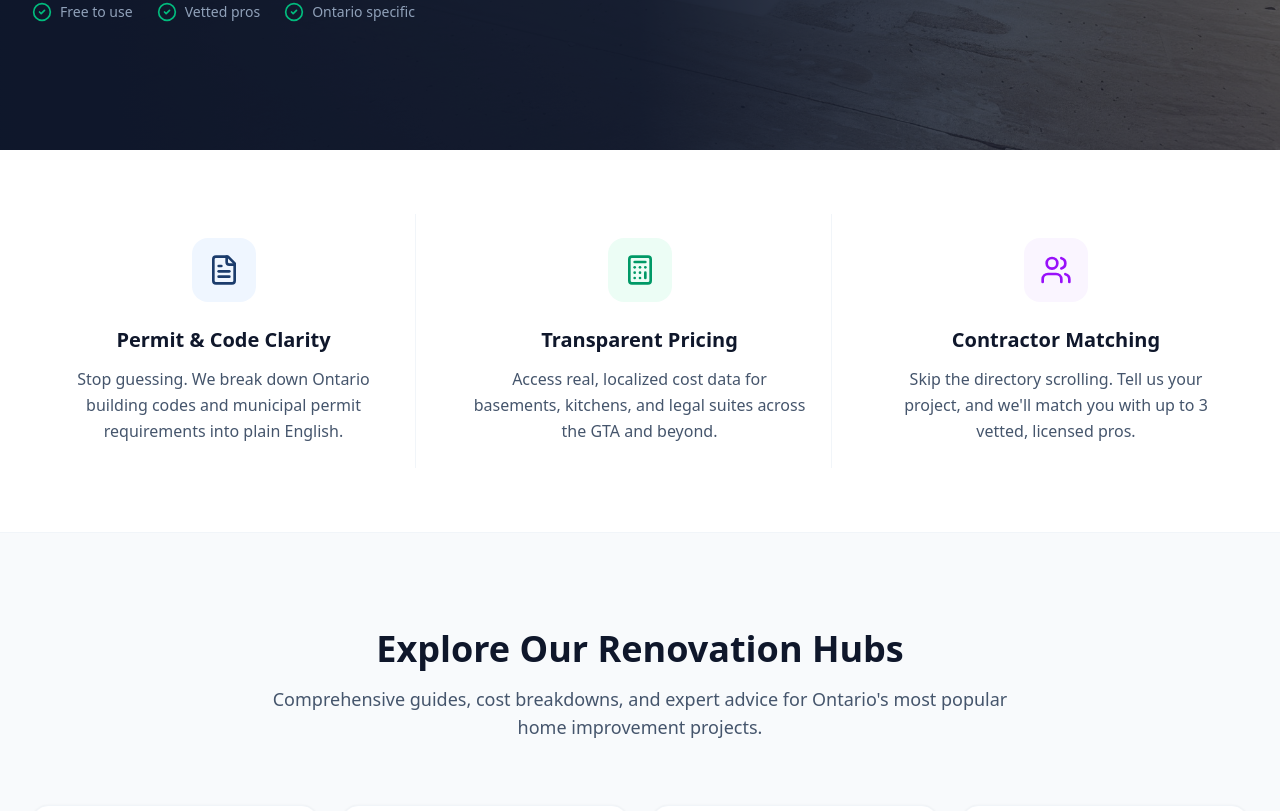
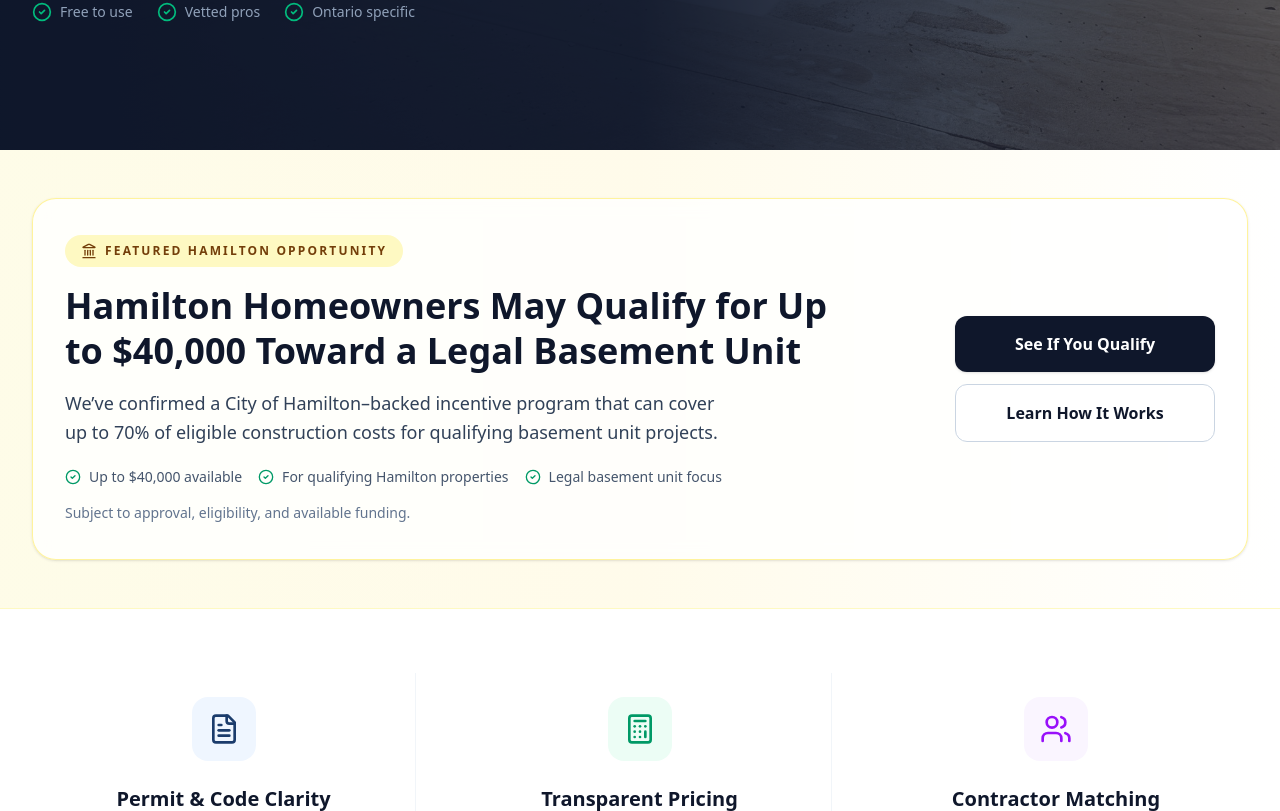
Before and after one commit to mapsforfield/ontarioreno, a React (Vite) app: page / in a window 1280 px wide. Shown: the part 729-1540 px from the top of the page. Built offline with nearby package versions, Linux system fonts and the light colour scheme.

Commit message:
Update Home.tsx

```diff
--- a/src/pages/Home.tsx
+++ b/src/pages/Home.tsx
@@ -1,5 +1,18 @@
 import { Link } from 'react-router-dom';
-import { ShieldCheck, FileText, Calculator, Users, ArrowRight, CheckCircle2, ChevronDown, Hammer, Home as HomeIcon, PaintBucket, Bath } from 'lucide-react';
+import {
+  ShieldCheck,
+  FileText,
+  Calculator,
+  Users,
+  ArrowRight,
+  CheckCircle2,
+  ChevronDown,
+  Hammer,
+  Home as HomeIcon,
+  PaintBucket,
+  Bath,
+  Landmark,
+} from 'lucide-react';
 import { useState } from 'react';
 import { cn } from '../lib/utils';
 
@@ -54,9 +67,74 @@ export default function Home() {
           </div>
 
           <div className="mt-12 flex items-center gap-6 text-sm text-slate-400 font-medium">
-            <div className="flex items-center gap-2"><CheckCircle2 className="w-5 h-5 text-emerald-500" /> Free to use</div>
-            <div className="flex items-center gap-2"><CheckCircle2 className="w-5 h-5 text-emerald-500" /> Vetted pros</div>
-            <div className="flex items-center gap-2"><CheckCircle2 className="w-5 h-5 text-emerald-500" /> Ontario specific</div>
+            <div className="flex items-center gap-2">
+              <CheckCircle2 className="w-5 h-5 text-emerald-500" /> Free to use
+            </div>
+            <div className="flex items-center gap-2">
+              <CheckCircle2 className="w-5 h-5 text-emerald-500" /> Vetted pros
+            </div>
+            <div className="flex items-center gap-2">
+              <CheckCircle2 className="w-5 h-5 text-emerald-500" /> Ontario specific
+            </div>
+          </div>
+        </div>
+      </section>
+
+      {/* Featured Grant Opportunity */}
+      <section className="border-b border-yellow-100 bg-gradient-to-r from-yellow-50 via-amber-50 to-white">
+        <div className="max-w-7xl mx-auto px-4 sm:px-6 lg:px-8 py-10 md:py-12">
+          <div className="rounded-3xl border border-yellow-200/80 bg-white/80 backdrop-blur-sm shadow-sm px-6 py-8 md:px-8 md:py-9">
+            <div className="flex flex-col lg:flex-row lg:items-center lg:justify-between gap-8">
+              <div className="max-w-3xl">
+                <div className="inline-flex items-center gap-2 rounded-full bg-yellow-100 text-yellow-900 px-4 py-2 text-xs font-bold uppercase tracking-[0.18em]">
+                  <Landmark className="w-4 h-4" />
+                  Featured Hamilton Opportunity
+                </div>
+
+                <h2 className="mt-4 text-2xl md:text-4xl font-bold text-slate-900 leading-tight">
+                  Hamilton Homeowners May Qualify for Up to $40,000 Toward a Legal Basement Unit
+                </h2>
+
+                <p className="mt-4 text-base md:text-lg text-slate-700 leading-relaxed max-w-2xl">
+                  We’ve confirmed a City of Hamilton–backed incentive program that can cover up to 70% of eligible construction costs for qualifying basement unit projects.
+                </p>
+
+                <div className="mt-5 flex flex-wrap items-center gap-4 text-sm font-medium text-slate-600">
+                  <span className="inline-flex items-center gap-2">
+                    <CheckCircle2 className="w-4 h-4 text-emerald-600" />
+                    Up to $40,000 available
+                  </span>
+                  <span className="inline-flex items-center gap-2">
+                    <CheckCircle2 className="w-4 h-4 text-emerald-600" />
+                    For qualifying Hamilton properties
+                  </span>
+                  <span className="inline-flex items-center gap-2">
+                    <CheckCircle2 className="w-4 h-4 text-emerald-600" />
+                    Legal basement unit focus
+                  </span>
+                </div>
+
+                <p className="mt-4 text-xs md:text-sm text-slate-500">
+                  Subject to approval, eligibility, and available funding.
+                </p>
+              </div>
+
+              <div className="flex flex-col sm:flex-row lg:flex-col gap-3 lg:min-w-[260px]">
+                <Link
+                  to="/hamilton-basement-grant"
+                  className="inline-flex items-center justify-center rounded-xl bg-slate-900 hover:bg-slate-800 text-white px-6 py-4 font-semibold transition-all shadow-sm"
+                >
+                  See If You Qualify
+                </Link>
+
+                <Link
+                  to="/hamilton-grant-guide"
+                  className="inline-flex items-center justify-center rounded-xl border border-slate-300 bg-white hover:bg-slate-50 text-slate-900 px-6 py-4 font-semibold transition-all"
+                >
+                  Learn How It Works
+                </Link>
+              </div>
+            </div>
           </div>
         </div>
       </section>
@@ -70,21 +148,27 @@ export default function Home() {
                 <FileText className="w-8 h-8" />
               </div>
               <h3 className="text-xl font-bold text-slate-900 mb-3">Permit & Code Clarity</h3>
-              <p className="text-slate-600 leading-relaxed">Stop guessing. We break down Ontario building codes and municipal permit requirements into plain English.</p>
+              <p className="text-slate-600 leading-relaxed">
+                Stop guessing. We break down Ontario building codes and municipal permit requirements into plain English.
+              </p>
             </div>
             <div className="p-6">
               <div className="mx-auto w-16 h-16 bg-emerald-50 text-emerald-600 rounded-2xl flex items-center justify-center mb-6">
                 <Calculator className="w-8 h-8" />
               </div>
               <h3 className="text-xl font-bold text-slate-900 mb-3">Transparent Pricing</h3>
-              <p className="text-slate-600 leading-relaxed">Access real, localized cost data for basements, kitchens, and legal suites across the GTA and beyond.</p>
+              <p className="text-slate-600 leading-relaxed">
+                Access real, localized cost data for basements, kitchens, and legal suites across the GTA and beyond.
+              </p>
             </div>
             <div className="p-6">
               <div className="mx-auto w-16 h-16 bg-purple-50 text-purple-600 rounded-2xl flex items-center justify-center mb-6">
                 <Users className="w-8 h-8" />
               </div>
               <h3 className="text-xl font-bold text-slate-900 mb-3">Contractor Matching</h3>
-              <p className="text-slate-600 leading-relaxed">Skip the directory scrolling. Tell us your project, and we'll match you with up to 3 vetted, licensed pros.</p>
+              <p className="text-slate-600 leading-relaxed">
+                Skip the directory scrolling. Tell us your project, and we'll match you with up to 3 vetted, licensed pros.
+              </p>
             </div>
           </div>
         </div>
@@ -95,53 +179,59 @@ export default function Home() {
         <div className="max-w-7xl mx-auto px-4 sm:px-6 lg:px-8">
           <div className="text-center max-w-3xl mx-auto mb-16">
             <h2 className="text-3xl md:text-4xl font-bold text-slate-900 mb-4">Explore Our Renovation Hubs</h2>
-            <p className="text-lg text-slate-600">Comprehensive guides, cost breakdowns, and expert advice for Ontario's most popular home improvement projects.</p>
+            <p className="text-lg text-slate-600">
+              Comprehensive guides, cost breakdowns, and expert advice for Ontario's most popular home improvement projects.
+            </p>
           </div>
 
           <div className="grid grid-cols-1 md:grid-cols-2 lg:grid-cols-4 gap-6">
-            {/* Category Card 1 */}
             <Link to="/basements" className="group bg-white rounded-2xl p-6 shadow-sm hover:shadow-xl transition-all border border-slate-100 flex flex-col h-full">
               <div className="w-12 h-12 bg-slate-100 text-slate-700 rounded-xl flex items-center justify-center mb-6 group-hover:bg-[#1B3C6C] group-hover:text-white transition-colors">
                 <HomeIcon className="w-6 h-6" />
               </div>
               <h3 className="text-xl font-bold text-slate-900 mb-2">Basement Finishing</h3>
-              <p className="text-slate-600 text-sm mb-6 flex-grow">From framing to flooring, understand the costs and process of finishing your Ontario basement.</p>
+              <p className="text-slate-600 text-sm mb-6 flex-grow">
+                From framing to flooring, understand the costs and process of finishing your Ontario basement.
+              </p>
               <div className="flex items-center text-[#1B3C6C] font-semibold text-sm mt-auto">
                 Explore Hub <ArrowRight className="w-4 h-4 ml-1 group-hover:translate-x-1 transition-transform" />
               </div>
             </Link>
 
-            {/* Category Card 2 */}
             <Link to="/legal-suites" className="group bg-white rounded-2xl p-6 shadow-sm hover:shadow-xl transition-all border border-slate-100 flex flex-col h-full">
               <div className="w-12 h-12 bg-slate-100 text-slate-700 rounded-xl flex items-center justify-center mb-6 group-hover:bg-[#1B3C6C] group-hover:text-white transition-colors">
                 <ShieldCheck className="w-6 h-6" />
               </div>
               <h3 className="text-xl font-bold text-slate-900 mb-2">Legal Secondary Suites</h3>
-              <p className="text-slate-600 text-sm mb-6 flex-grow">Navigate zoning, fire separation, and municipal requirements to build a legal income suite.</p>
+              <p className="text-slate-600 text-sm mb-6 flex-grow">
+                Navigate zoning, fire separation, and municipal requirements to build a legal income suite.
+              </p>
               <div className="flex items-center text-[#1B3C6C] font-semibold text-sm mt-auto">
                 Explore Hub <ArrowRight className="w-4 h-4 ml-1 group-hover:translate-x-1 transition-transform" />
               </div>
             </Link>
 
-            {/* Category Card 3 */}
             <Link to="#" className="group bg-white rounded-2xl p-6 shadow-sm hover:shadow-xl transition-all border border-slate-100 flex flex-col h-full">
               <div className="w-12 h-12 bg-slate-100 text-slate-700 rounded-xl flex items-center justify-center mb-6 group-hover:bg-[#1B3C6C] group-hover:text-white transition-colors">
                 <PaintBucket className="w-6 h-6" />
               </div>
               <h3 className="text-xl font-bold text-slate-900 mb-2">Kitchen Renovations</h3>
-              <p className="text-slate-600 text-sm mb-6 flex-grow">Budgeting for cabinets, countertops, and layouts. Find the right team for the heart of your home.</p>
+              <p className="text-slate-600 text-sm mb-6 flex-grow">
+                Budgeting for cabinets, countertops, and layouts. Find the right team for the heart of your home.
+              </p>
               <div className="flex items-center text-[#1B3C6C] font-semibold text-sm mt-auto">
                 Explore Hub <ArrowRight className="w-4 h-4 ml-1 group-hover:translate-x-1 transition-transform" />
               </div>
             </Link>
 
-            {/* Category Card 4 */}
             <Link to="#" className="group bg-white rounded-2xl p-6 shadow-sm hover:shadow-xl transition-all border border-slate-100 flex flex-col h-full">
               <div className="w-12 h-12 bg-slate-100 text-slate-700 rounded-xl flex items-center justify-center mb-6 group-hover:bg-[#1B3C6C] group-hover:text-white transition-colors">
                 <Bath className="w-6 h-6" />
               </div>
               <h3 className="text-xl font-bold text-slate-900 mb-2">Bathroom Remodels</h3>
-              <p className="text-slate-600 text-sm mb-6 flex-grow">Waterproofing, plumbing, and tile costs. Learn what to expect before you start demo day.</p>
+              <p className="text-slate-600 text-sm mb-6 flex-grow">
+                Waterproofing, plumbing, and tile costs. Learn what to expect before you start demo day.
+              </p>
               <div className="flex items-center text-[#1B3C6C] font-semibold text-sm mt-auto">
                 Explore Hub <ArrowRight className="w-4 h-4 ml-1 group-hover:translate-x-1 transition-transform" />
               </div>
@@ -161,9 +251,15 @@ export default function Home() {
                 Stop guessing on pricing. Download our comprehensive PDF guide breaking down average costs for basements, kitchens, and legal suites across 15+ Ontario cities.
               </p>
               <ul className="space-y-3 mb-8">
-                <li className="flex items-center gap-3"><CheckCircle2 className="w-5 h-5 text-blue-300" /> Material vs. Labor breakdowns</li>
-                <li className="flex items-center gap-3"><CheckCircle2 className="w-5 h-5 text-blue-300" /> Permit fee estimates by municipality</li>
-                <li className="flex items-center gap-3"><CheckCircle2 className="w-5 h-5 text-blue-300" /> Red flags to watch out for in quotes</li>
+                <li className="flex items-center gap-3">
+                  <CheckCircle2 className="w-5 h-5 text-blue-300" /> Material vs. Labor breakdowns
+                </li>
+                <li className="flex items-center gap-3">
+                  <CheckCircle2 className="w-5 h-5 text-blue-300" /> Permit fee estimates by municipality
+                </li>
+                <li className="flex items-center gap-3">
+                  <CheckCircle2 className="w-5 h-5 text-blue-300" /> Red flags to watch out for in quotes
+                </li>
               </ul>
             </div>
             <div className="lg:w-5/12 w-full">
@@ -173,11 +269,19 @@ export default function Home() {
                 <form className="space-y-4" onSubmit={(e) => e.preventDefault()}>
                   <div>
                     <label className="block text-sm font-medium text-slate-700 mb-1">First Name</label>
-                    <input type="text" className="w-full px-4 py-3 rounded-xl border border-slate-200 focus:ring-2 focus:ring-blue-600 focus:border-transparent outline-none transition-all" placeholder="John" />
+                    <input
+                      type="text"
+                      className="w-full px-4 py-3 rounded-xl border border-slate-200 focus:ring-2 focus:ring-blue-600 focus:border-transparent outline-none transition-all"
+                      placeholder="John"
+                    />
                   </div>
                   <div>
                     <label className="block text-sm font-medium text-slate-700 mb-1">Email Address</label>
-                    <input type="email" className="w-full px-4 py-3 rounded-xl border border-slate-200 focus:ring-2 focus:ring-blue-600 focus:border-transparent outline-none transition-all" placeholder="john@example.com" />
+                    <input
+                      type="email"
+                      className="w-full px-4 py-3 rounded-xl border border-slate-200 focus:ring-2 focus:ring-blue-600 focus:border-transparent outline-none transition-all"
+                      placeholder="john@example.com"
+                    />
                   </div>
                   <button className="w-full bg-slate-900 hover:bg-slate-800 text-white font-bold py-4 rounded-xl transition-colors mt-2">
                     Send Me The Guide
@@ -196,7 +300,9 @@ export default function Home() {
           <div className="flex flex-col md:flex-row justify-between items-end mb-12 gap-6">
             <div className="max-w-2xl">
               <h2 className="text-3xl md:text-4xl font-bold text-slate-900 mb-4">Real Ontario Pricing Data</h2>
-              <p className="text-lg text-slate-600">We aggregate data from hundreds of recent projects to give you realistic budget expectations before you talk to a contractor.</p>
+              <p className="text-lg text-slate-600">
+                We aggregate data from hundreds of recent projects to give you realistic budget expectations before you talk to a contractor.
+              </p>
             </div>
             <Link to="/costs" className="text-[#1B3C6C] font-semibold flex items-center hover:text-blue-700 whitespace-nowrap">
               View All Cost Guides <ArrowRight className="w-4 h-4 ml-2" />
@@ -204,11 +310,12 @@ export default function Home() {
           </div>
 
           <div className="grid grid-cols-1 md:grid-cols-3 gap-8">
-            {/* Pricing Card 1 */}
             <div className="border border-slate-200 rounded-2xl p-8 hover:border-blue-200 hover:shadow-lg transition-all">
               <div className="text-sm font-bold text-slate-500 uppercase tracking-wider mb-2">Basement Finishing</div>
               <div className="text-3xl font-bold text-slate-900 mb-4">$45k - $75k+</div>
-              <p className="text-slate-600 text-sm mb-6">Average cost for a standard 800 sq.ft. open-concept basement in the GTA.</p>
+              <p className="text-slate-600 text-sm mb-6">
+                Average cost for a standard 800 sq.ft. open-concept basement in the GTA.
+              </p>
               <div className="space-y-3 pt-6 border-t border-slate-100">
                 <div className="flex justify-between text-sm">
                   <span className="text-slate-500">Permits</span>
@@ -221,12 +328,15 @@ export default function Home() {
               </div>
             </div>
 
-            {/* Pricing Card 2 */}
             <div className="border border-[#1B3C6C] rounded-2xl p-8 shadow-xl relative transform md:-translate-y-4 bg-white">
-              <div className="absolute top-0 left-1/2 -translate-x-1/2 -translate-y-1/2 bg-[#1B3C6C] text-white text-xs font-bold px-3 py-1 rounded-full uppercase tracking-wide">Most Popular</div>
+              <div className="absolute top-0 left-1/2 -translate-x-1/2 -translate-y-1/2 bg-[#1B3C6C] text-white text-xs font-bold px-3 py-1 rounded-full uppercase tracking-wide">
+                Most Popular
+              </div>
               <div className="text-sm font-bold text-[#1B3C6C] uppercase tracking-wider mb-2">Legal Secondary Suite</div>
               <div className="text-3xl font-bold text-slate-900 mb-4">$85k - $140k+</div>
-              <p className="text-slate-600 text-sm mb-6">Full conversion including separate entrance, fire separation, and full kitchen/bath.</p>
+              <p className="text-slate-600 text-sm mb-6">
+                Full conversion including separate entrance, fire separation, and full kitchen/bath.
+              </p>
               <div className="space-y-3 pt-6 border-t border-slate-100">
                 <div className="flex justify-between text-sm">
                   <span className="text-slate-500">Permits & Drawings</span>
@@ -239,11 +349,12 @@ export default function Home() {
               </div>
             </div>
 
-            {/* Pricing Card 3 */}
             <div className="border border-slate-200 rounded-2xl p-8 hover:border-blue-200 hover:shadow-lg transition-all">
               <div className="text-sm font-bold text-slate-500 uppercase tracking-wider mb-2">Kitchen Renovation</div>
               <div className="text-3xl font-bold text-slate-900 mb-4">$30k - $65k+</div>
-              <p className="text-slate-600 text-sm mb-6">Complete gut and remodel with mid-to-high end finishes and new appliances.</p>
+              <p className="text-slate-600 text-sm mb-6">
+                Complete gut and remodel with mid-to-high end finishes and new appliances.
+              </p>
               <div className="space-y-3 pt-6 border-t border-slate-100">
                 <div className="flex justify-between text-sm">
                   <span className="text-slate-500">Design Fees</span>
@@ -312,7 +423,12 @@ export default function Home() {
                   onClick={() => toggleFaq(index)}
                 >
                   <span className="font-semibold text-slate-900">{faq.q}</span>
-                  <ChevronDown className={cn("w-5 h-5 text-slate-500 transition-transform", activeFaq === index && "rotate-180")} />
+                  <ChevronDown
+                    className={cn(
+                      "w-5 h-5 text-slate-500 transition-transform",
+                      activeFaq === index && "rotate-180"
+                    )}
+                  />
                 </button>
                 {activeFaq === index && (
                   <div className="px-6 pb-4 text-slate-600 leading-relaxed">
```
